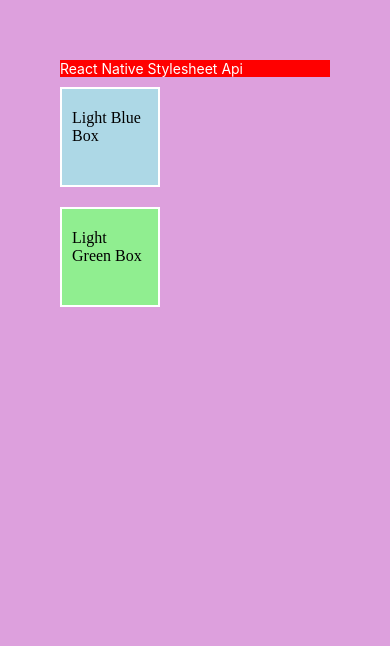
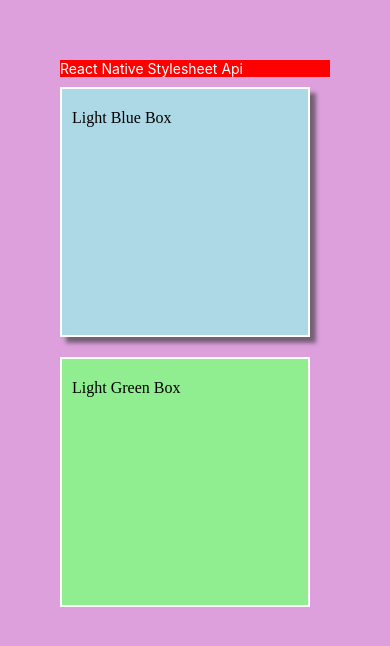
Before and after one commit to ErManoj-Sharma/React_Native, a React Native app in the folder StylingRN/: screen / in a window 390 px wide. Shown: the top 646 px of the page. Built offline with nearby package versions, Linux system fonts and the light colour scheme.

Commit message:
shadow(IOS), Elevation(Andriod)

```diff
--- a/StylingRN/App.js
+++ b/StylingRN/App.js
@@ -5,8 +5,8 @@
     <View style={styles.container}>
       <Text style={styles.title}>React Native Stylesheet Api</Text>
 
-      <View style={[styles.lightBlueBg, styles.box]}>Light Blue Box</View>
-      <View style={[styles.lightGreenBg, styles.box]}>Light Green Box</View>
+      <View style={[styles.lightBlueBg, styles.box ,styles.boxShadow]}>Light Blue Box</View>
+      <View style={[styles.lightGreenBg, styles.box ,styles.andriodShadow]}>Light Green Box</View>
     </View>
   );
 }
@@ -22,8 +22,8 @@
     color: "white",
   },
   box: {
-    width: 100,
-    height: 100,
+    width: 250,
+    height: 250,
     // padding: 10,
     paddingHorizontal: 10,
     paddingVertical: 20,
@@ -42,7 +42,23 @@
   lightGreenBg: {
     backgroundColor: "lightgreen",
   },
+  boxShadow:{
+    shadowColor: "#333333",
+    shadowOffset: {
+      width:6,            // boxShadow only apples to IOS
+      height:6
+    },
+    shadowOpacity:0.6,
+    shadowRadius:4,
+  },
+  andriodShadow:{
+    elevation:10,
+    shadowColor: "#333333",
+  }
 });
 
 // Note: Border Radius in View is Application on Adnroid and IOS,
 //  while borderRadius in Text only apply on Android
+
+// boxShadow: h-offset v-offset blur spread color (IOS)
+// to apply shadow on andriod we use elivation property
```
